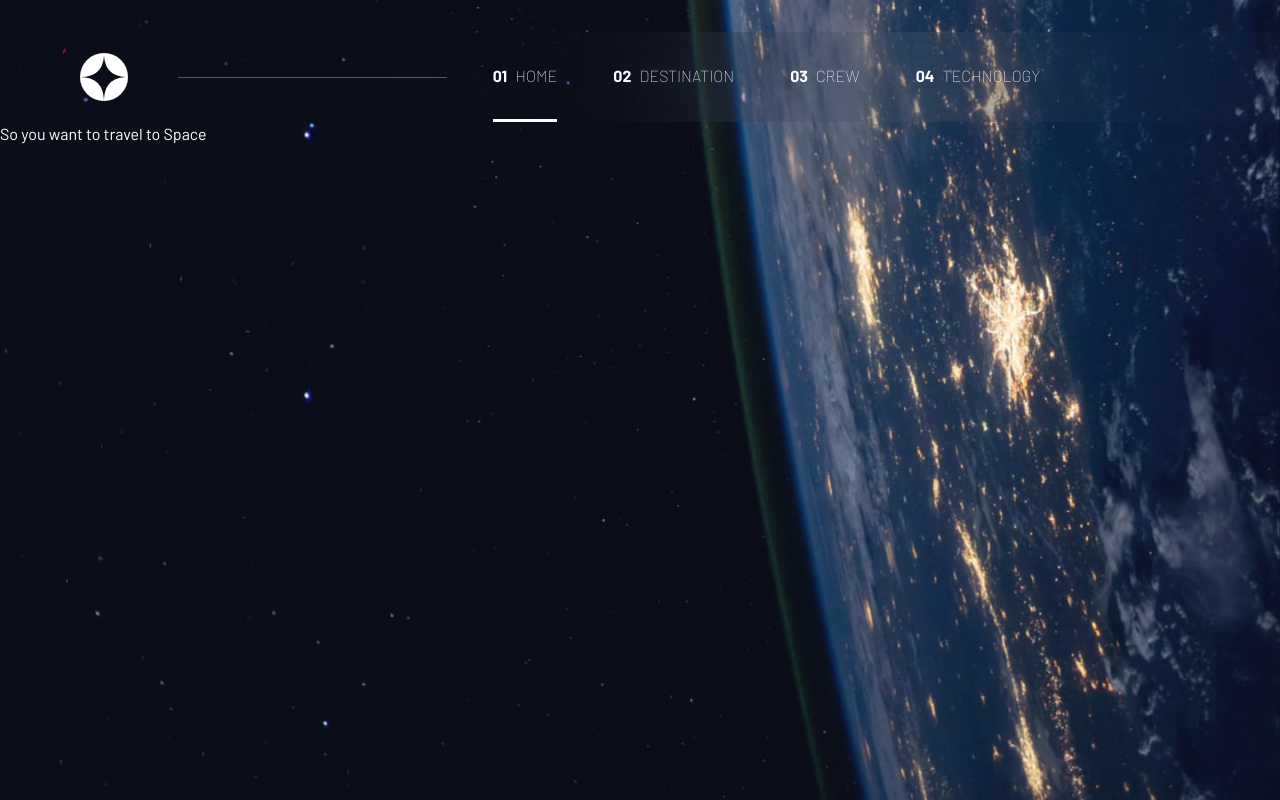
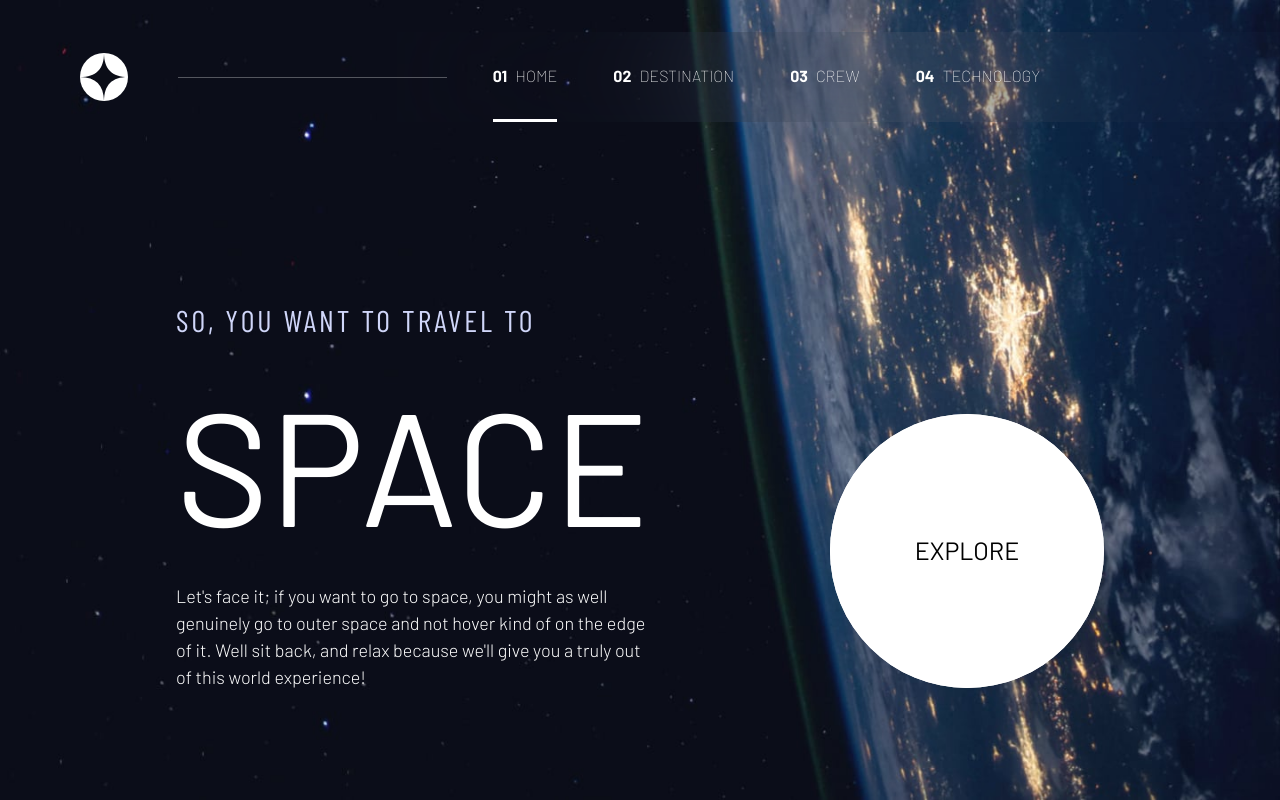
Before and after one commit to Krb0/space-tourism-tailwind, a React (Create React App) app: page / in a window 1280 px wide. Built offline with nearby package versions, Linux system fonts and the light colour scheme; a web font is replaced by a local one.

Commit message:
home style added

```diff
--- /dev/null
+++ b/src/components/Home/LeftPanel/index.tsx
@@ -0,0 +1,18 @@
+const LeftPanel = () => {
+  return (
+    <div className="text-white w-[480px] m-0">
+      <h2 className="text-[30px] text-violet font-condensed font-[300] tracking-widest ">
+        SO, YOU WANT TO TRAVEL TO
+      </h2>
+      <span className="font-heading text-[160px] ">SPACE</span>
+      <p className="font-[300] text-[18px] ">
+        Let's face it; if you want to go to space, you might as well genuinely
+        go to outer space and not hover kind of on the edge of it. Well sit
+        back, and relax because we'll give you a truly out of this world
+        experience!
+      </p>
+    </div>
+  );
+};
+
+export default LeftPanel;
--- /dev/null
+++ b/src/components/Home/RightPanel/index.tsx
@@ -0,0 +1,12 @@
+const RightPanel = () => {
+  return (
+    <button className="rounded-full font-heading w-[274px] h-[274px] bg-white flex items-center justify-center cursor-pointer select-none text-[25px] mt-28  relative group">
+      <div className="absolute h-[274px] w-[274px] rounded-full bg-[rgba(255,255,255,0.1)] group-hover:h-[374px] group-hover:w-[374px] transition-all "></div>
+      <span className="flex items-center justify-center w-full h-full bg-white rounded-full z-[1] ">
+        EXPLORE
+      </span>
+    </button>
+  );
+};
+
+export default RightPanel;
--- a/src/pages/home.tsx
+++ b/src/pages/home.tsx
@@ -1,7 +1,14 @@
 import React from "react";
+import LeftPanel from "../components/Home/LeftPanel";
+import RightPanel from "../components/Home/RightPanel";
 
 const Home = () => {
-  return <div className="text-white">So you want to travel to Space</div>;
+  return (
+    <div className="flex items-center justify-between px-20 xl:px-44 pt-44">
+      <LeftPanel />
+      <RightPanel />
+    </div>
+  );
 };
 
 export default Home;
```
